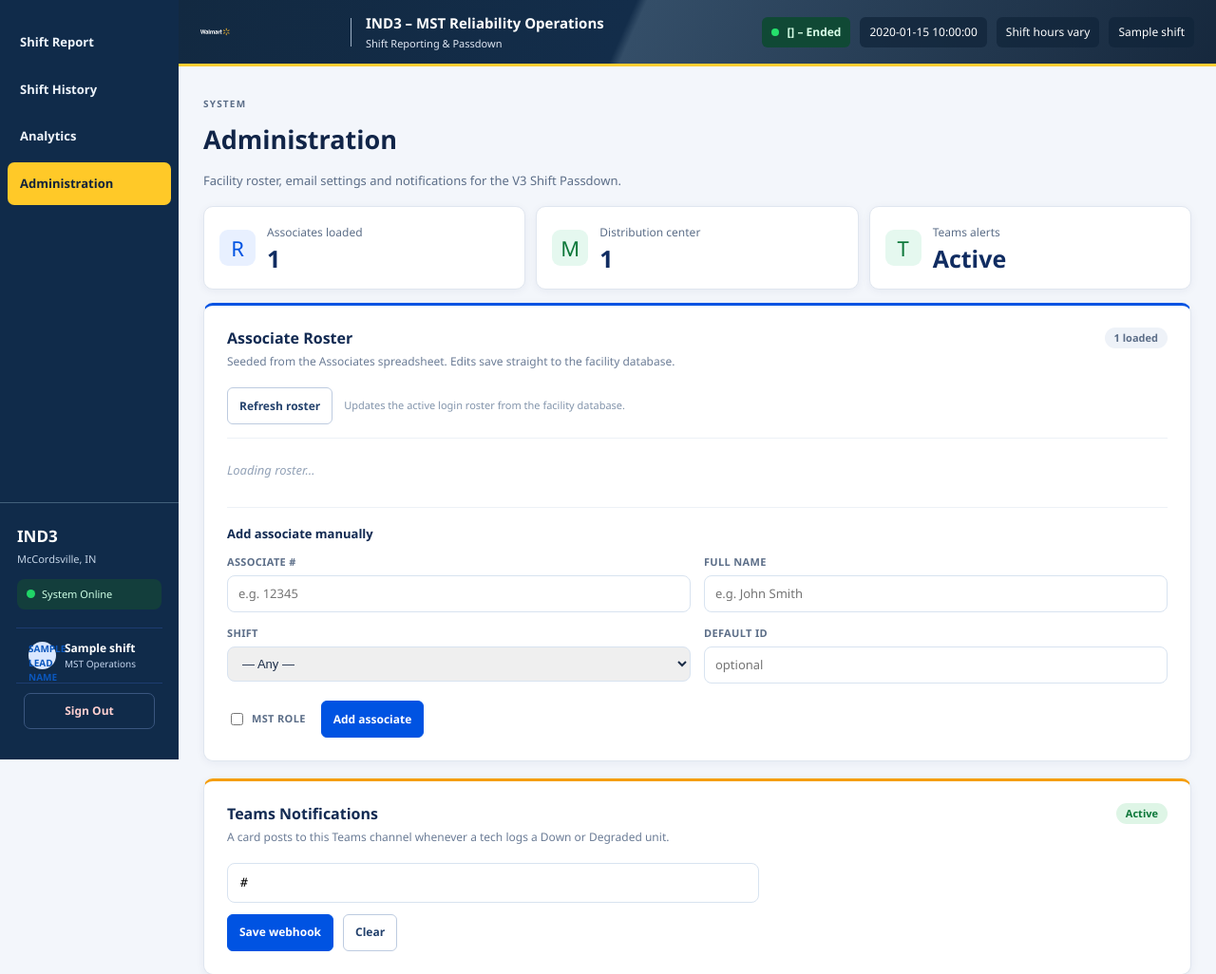
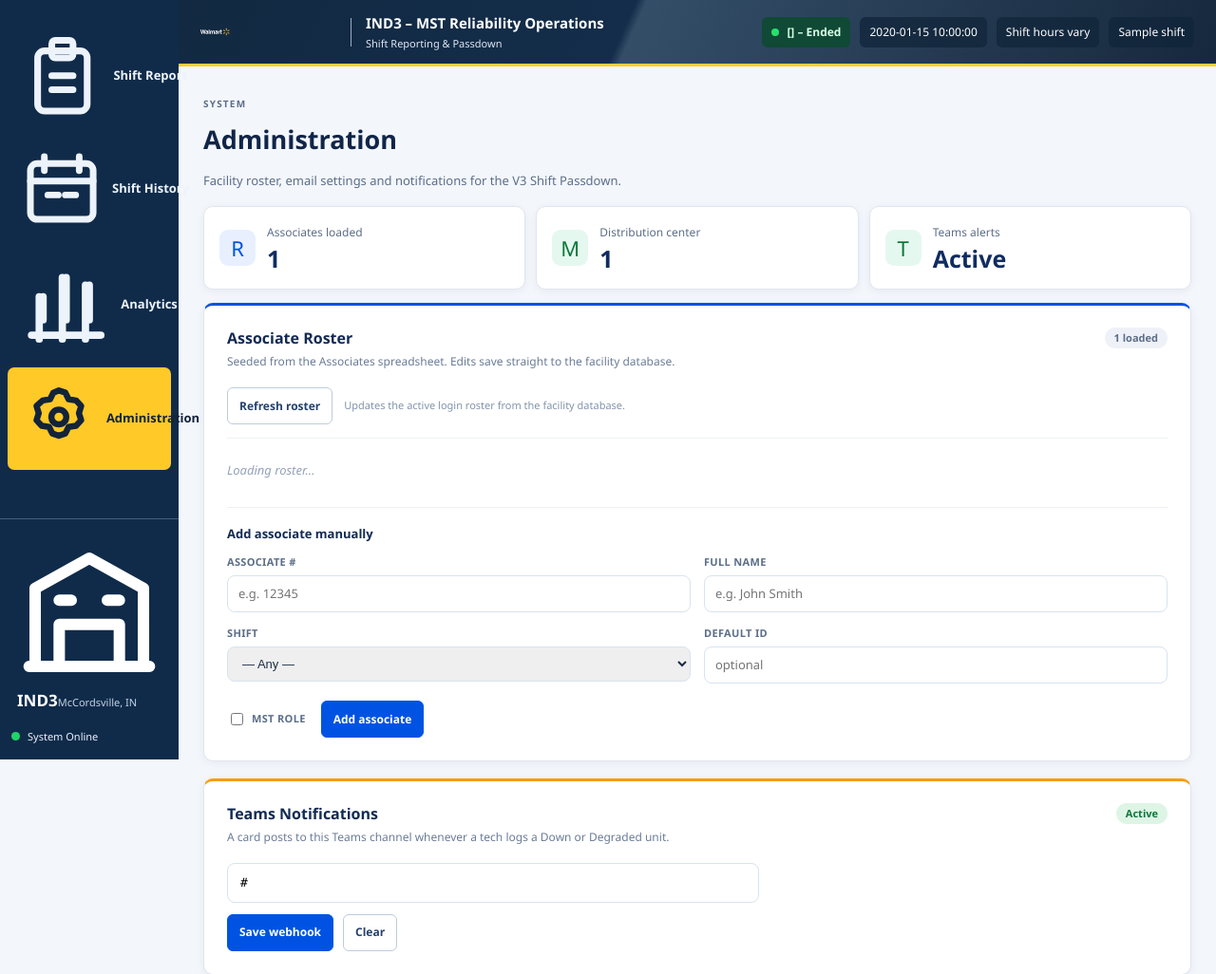
Before and after one commit to zak-isaac/ind3-shift-passdown, a Python web app: template templates/v3/admin.html in a window 1280 px wide. Shown: the top 1026 px of the page at 95% size. Run offline with Jinja, Linux system fonts and the light colour scheme; the template is opened without the code that fills it: most values are stand-ins (such as "Sample title", 1, 10 or a date in 2020).

Commit message:
ui(v3): align shared navigation and header with approved screenshot

```diff
--- a/templates/v3/_sidebar.html
+++ b/templates/v3/_sidebar.html
@@ -1,17 +1,13 @@
 {% set sid = shift.id if shift is defined and shift else (shift_id if shift_id is defined else 0) %}
 <aside class="navy-sidebar rs-sidebar" id="v3-sidebar" aria-label="Primary navigation">
   <nav class="nav-block rs-primary-nav" aria-label="Application pages">
-    <a class="nav-link{{ ' active' if active_page=='workspace' else '' }}"{{ ' aria-current="page"' if active_page=='workspace' else '' }} href="/v3?shift_id={{ sid }}"><span>Shift Report</span></a>
-    <a class="nav-link{{ ' active' if active_page=='history' else '' }}"{{ ' aria-current="page"' if active_page=='history' else '' }} href="/v3/history?shift_id={{ sid }}"><span>Shift History</span></a>
-    <a class="nav-link{{ ' active' if active_page=='analytics' else '' }}"{{ ' aria-current="page"' if active_page=='analytics' else '' }} href="/v3/analytics?shift_id={{ sid }}"><span>Analytics</span></a>
-    <a class="nav-link{{ ' active' if active_page=='admin' else '' }}"{{ ' aria-current="page"' if active_page=='admin' else '' }} href="/v3/admin"><span>Administration</span></a>
+    <a class="nav-link{{ ' active' if active_page=='workspace' else '' }}"{{ ' aria-current="page"' if active_page=='workspace' else '' }} href="/v3?shift_id={{ sid }}"><svg viewBox="0 0 24 24" aria-hidden="true" class="rs-icon" fill="none" stroke="currentColor" stroke-width="1.9" stroke-linecap="round" stroke-linejoin="round"><rect x="5" y="5" width="14" height="17" rx="2"/><rect x="9" y="2" width="6" height="5" rx="1"/><path d="M9 12h6M9 16h6"/></svg><span>Shift Report</span></a>
+    <a class="nav-link{{ ' active' if active_page=='history' else '' }}"{{ ' aria-current="page"' if active_page=='history' else '' }} href="/v3/history?shift_id={{ sid }}"><svg viewBox="0 0 24 24" aria-hidden="true" class="rs-icon" fill="none" stroke="currentColor" stroke-width="1.9" stroke-linecap="round" stroke-linejoin="round"><rect x="3" y="5" width="18" height="16" rx="2"/><path d="M7 3v4M17 3v4M3 10h18M8 14h3M13 14h3"/></svg><span>Shift History</span></a>
+    <a class="nav-link{{ ' active' if active_page=='analytics' else '' }}"{{ ' aria-current="page"' if active_page=='analytics' else '' }} href="/v3/analytics?shift_id={{ sid }}"><svg viewBox="0 0 24 24" aria-hidden="true" class="rs-icon" fill="none" stroke="currentColor" stroke-width="1.9" stroke-linecap="round" stroke-linejoin="round"><path d="M3 20h18M6 16v-6M12 16V5M18 16v-9"/><path d="M5 21V10M11 21V5M17 21V7"/></svg><span>Analytics</span></a>
+    <a class="nav-link{{ ' active' if active_page=='admin' else '' }}"{{ ' aria-current="page"' if active_page=='admin' else '' }} href="/v3/admin"><svg viewBox="0 0 24 24" aria-hidden="true" class="rs-icon" fill="none" stroke="currentColor" stroke-width="1.9" stroke-linecap="round" stroke-linejoin="round"><path d="M12 3.3 14 4l1 2 2.3.4 1.6 1.7-.7 2.2.7 2.2-1.6 1.7-2.3.4-1 2-2 .7-2-.7-1-2-2.3-.4-1.6-1.7.7-2.2-.7-2.2L7 6.4 9.3 6l1-2z"/><circle cx="12" cy="11.5" r="2.3"/></svg><span>Administration</span></a>
   </nav>
   <div class="d2-nav-bottom rs-nav-bottom">
-    <div class="rs-site"><strong>IND3</strong><small>McCordsville, IN</small><span class="rs-online"><span aria-hidden="true"></span> System Online</span></div>
-    <div class="d2-sidebar-profile">
-      <div class="d2-avatar">{{ (shift.lead_name[0]|upper if (shift is defined and shift and shift.lead_name) else 'M') }}</div>
-      <div class="d2-profile-info"><b>{{ shift.lead_name if (shift is defined and shift) else 'MST Management' }}</b><small>MST Operations</small></div>
-    </div>
-    <a class="d2-signout" href="/v3/logout" title="Sign out">Sign Out</a>
+    <div class="rs-site"><svg viewBox="0 0 24 24" aria-hidden="true" class="rs-icon" fill="none" stroke="currentColor" stroke-width="1.9" stroke-linecap="round" stroke-linejoin="round"><path d="M3 21V8l9-5 9 5v13M2 21h20M7 21v-7h10v7M7 10h2M15 10h2"/></svg><div><strong>IND3</strong><small>McCordsville, IN</small></div></div>
+    <div class="rs-online"><span class="rs-status-dot" aria-hidden="true"></span>System Online</div>
   </div>
 </aside>
```
